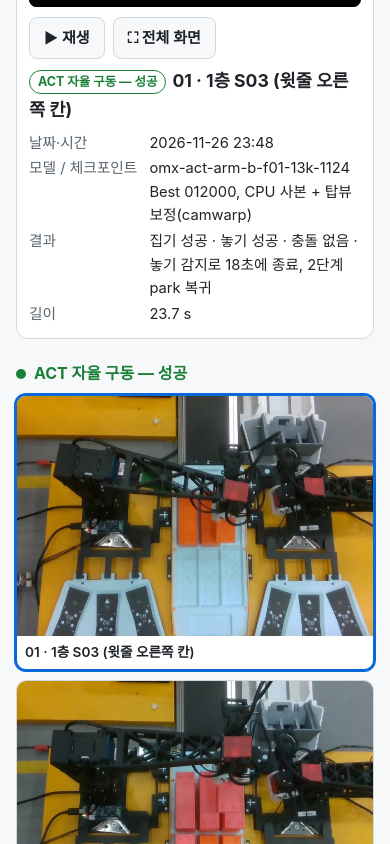
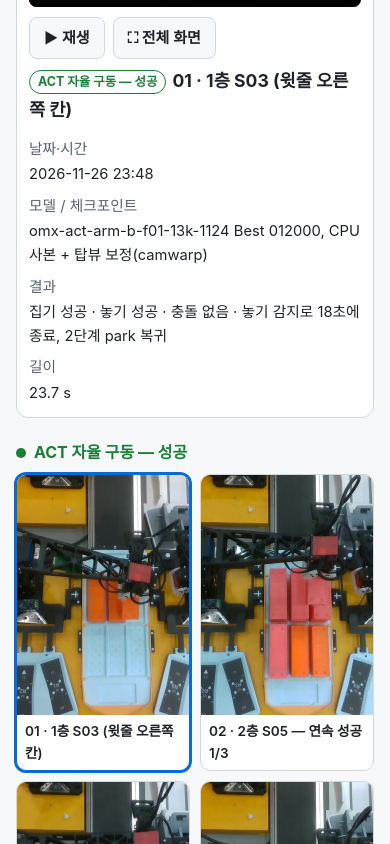
Before and after one commit to PURPLE-SY/omx-physical-ai-portfolio, a plain HTML site: page video/index.html in a window 390 px wide. Shown: the part 440-1284 px from the top of the page. Drawn offline with Linux system fonts and the light colour scheme; grey boxes are pictures that could not be loaded.

Commit message:
docs: player fits phone widths; derive video file from thumbnail name
Co-Authored-By: Claude Opus 5.5 <noreply@anthropic.com>

```diff
--- a/video/index.html
+++ b/video/index.html
@@ -17,7 +17,7 @@
 }
 *{box-sizing:border-box}
 body{margin:0;background:var(--bg);color:var(--ink);font:15px/1.6 -apple-system,BlinkMacSystemFont,"Segoe UI","Noto Sans KR","Malgun Gothic",sans-serif}
-.wrap{max-width:1100px;margin:0 auto;padding:20px 16px 48px}
+.wrap{max-width:1100px;margin:0 auto;padding:20px 16px 48px;overflow-wrap:anywhere}
 header{text-align:center;margin-bottom:18px}
 header h1{font-size:1.5rem;margin:0 0 4px}
 header .who{font-weight:600;margin:0}
@@ -34,14 +34,16 @@ button:focus-visible{outline:2px solid var(--accent);outline-offset:2px}
 .now h2{font-size:1.1rem;margin:0}
 .badge{display:inline-block;font-size:.78rem;font-weight:700;padding:1px 8px;border-radius:999px;border:1px solid currentColor;margin-right:6px;vertical-align:1px}
 .c-act{color:var(--act)} .c-replay{color:var(--replay)} .c-partial{color:var(--partial)} .c-fail{color:var(--fail)} .c-teleop{color:var(--teleop)}
-dl{display:grid;grid-template-columns:max-content 1fr;gap:2px 12px;margin:8px 0 0;font-size:.92rem}
+dl{display:grid;grid-template-columns:minmax(4.5em,max-content) minmax(0,1fr);gap:2px 12px;margin:8px 0 0;font-size:.92rem}
+@media (max-width:480px){dl{grid-template-columns:minmax(0,1fr)} dt{margin-top:6px}}
 dt{color:var(--ink2)} dd{margin:0;overflow-wrap:anywhere}
 section h3{font-size:1rem;margin:18px 0 8px;display:flex;align-items:center;gap:8px}
 section h3 .dot{width:10px;height:10px;border-radius:50%;background:currentColor}
-.grid{display:grid;grid-template-columns:repeat(auto-fill,minmax(200px,1fr));gap:10px}
+.grid{display:grid;grid-template-columns:repeat(auto-fill,minmax(min(170px,100%),1fr));gap:10px}
+@media (max-width:480px){.grid{grid-template-columns:repeat(2,minmax(0,1fr))}}
 .card{display:block;text-align:left;padding:0;background:var(--surface);border:1px solid var(--line);border-radius:10px;overflow:hidden;min-height:0}
 .card img{display:block;width:100%;aspect-ratio:4/3;object-fit:cover}
-.card span{display:block;padding:6px 8px;font-size:.85rem;font-weight:600}
+.card span{display:block;padding:6px 8px;font-size:.85rem;font-weight:600;overflow-wrap:anywhere}
 .card[aria-current="true"]{border-color:var(--accent);box-shadow:0 0 0 2px var(--accent)}
 footer{color:var(--ink2);font-size:.82rem;margin-top:28px;text-align:center}
 </style>
```
Also changed, not shown: tools/player_template.html (+6 -4 lines), 1 other file.
